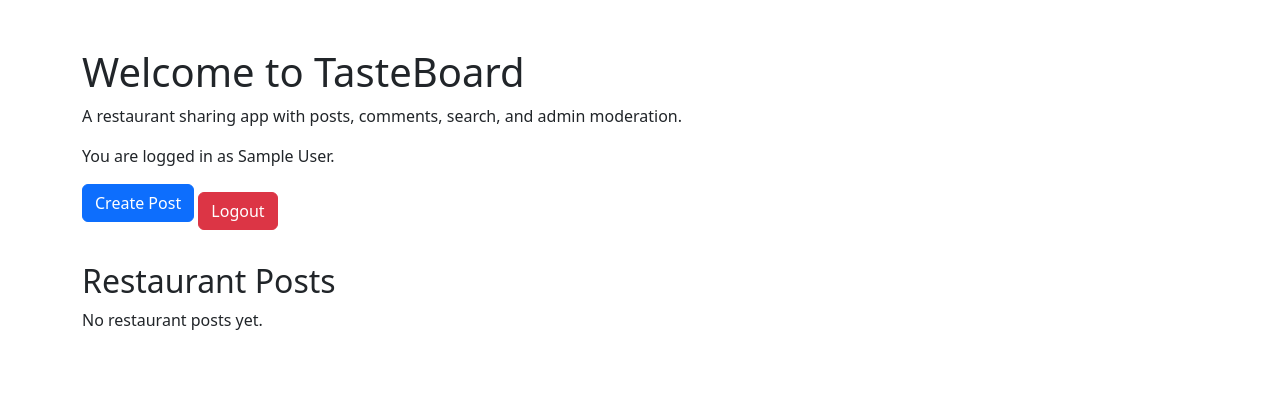
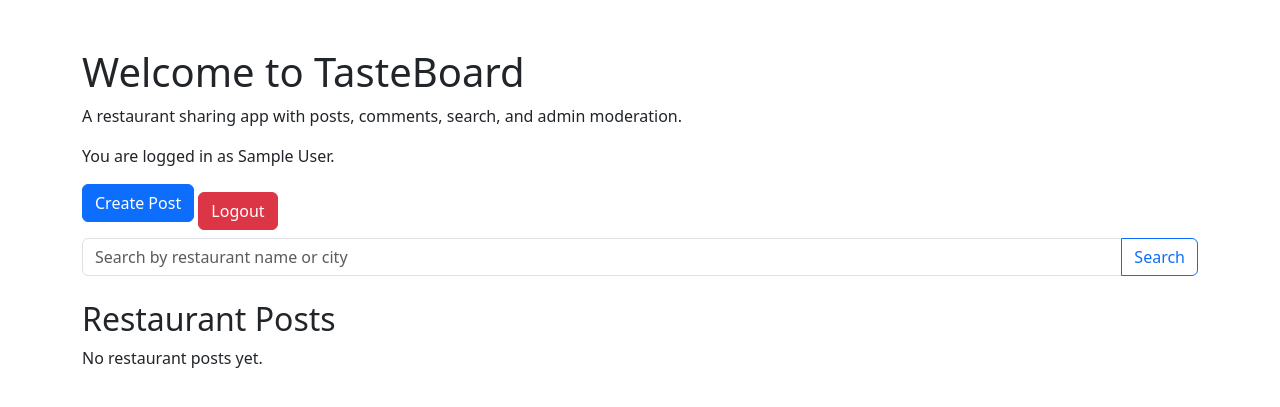
Before and after one commit to thawlinnoo/tasteboard, a Flask app: page / in a window 1280 px wide. Shown: the top 407 px of the page. Run offline with Flask 3, Linux system fonts and the light colour scheme; the visitor is signed in with stand-in values (Sample User, id 1); data that the repository does not hold is empty; some libraries are stand-ins or nearby versions.

Commit message:
Search function

```diff
--- a/app.py
+++ b/app.py
@@ -1,4 +1,4 @@
-from flask import Flask, render_template, redirect, url_for, flash
+from flask import Flask, render_template, redirect, url_for, flash, request
 from flask_bootstrap import Bootstrap5
 from flask_sqlalchemy import SQLAlchemy
 from werkzeug.security import generate_password_hash, check_password_hash
@@ -6,6 +6,7 @@ from flask_wtf import FlaskForm
 from wtforms import StringField, PasswordField, SubmitField, EmailField, TextAreaField, FloatField
 from wtforms.validators import DataRequired, Length, NumberRange
 from flask_login import LoginManager, UserMixin, login_user, logout_user, current_user, login_required
+from sqlalchemy import or_
 from datetime import datetime, timezone
 
 
@@ -110,9 +111,20 @@ class CommentForm(FlaskForm):
 
 @app.route("/") #homepage, connect url / to function below
 def home():
-    posts = RestaurantPost.query.order_by(RestaurantPost.date_posted.desc()).all() #load all the posts from db ordered by desc date and put into variable posts,
+    search_query = request.args.get("q", "").strip() #get the value of q from url, use strip to remove unwanted char
+
+    if search_query:
+        posts = RestaurantPost.query.filter(
+            or_(
+                RestaurantPost.name.ilike(f"%{search_query}%"), #ilike remove case sensitive, it is not required to import for SQLalchemy
+                RestaurantPost.city.ilike(f"%{search_query}%"),
+            )
+        ).order_by(RestaurantPost.date_posted.desc()).all()
+    else:
+        posts = RestaurantPost.query.order_by(RestaurantPost.date_posted.desc()).all() #load all the posts from db ordered by desc date and put into variable posts,
     comment_form = CommentForm()
-    return render_template("index.html", posts=posts, comment_form=comment_form) #flask load index.html and process jinja codes inside it and return as html response and show in web browser
+
+    return render_template("index.html", posts=posts, comment_form=comment_form, search_query=search_query) #flask load index.html and process jinja codes inside it and return as html response and show in web browser
 
 @app.route("/register", methods=["GET", "POST"]) #post method here is to receive the data send from html
 def register():
--- a/templates/index.html
+++ b/templates/index.html
@@ -16,6 +16,28 @@
     <a href="{{ url_for('logout') }}" class="btn btn-danger">
       Logout
     </a>
+    <form method="GET" action="{{ url_for('home') }}" class="mb-3">
+      <div class="input-group">
+        <!-- set the input name as q, so when user search, url change and route will take the value from q, value is to keep the search value showing when the page load -->
+          <input
+              type="text"
+              name="q"
+              class="form-control"
+              placeholder="Search by restaurant name or city"
+              value="{{ search_query }}"
+          >
+
+          <button type="submit" class="btn btn-outline-primary">
+              Search
+          </button>
+
+          {% if search_query %}
+              <a href="{{ url_for('home') }}" class="btn btn-outline-secondary">
+                  Clear
+              </a>
+          {% endif %}
+      </div>
+    </form>
     <h2 class="mt-4">Restaurant Posts</h2>
     {% if posts %}
       {% for post in posts %}
```
